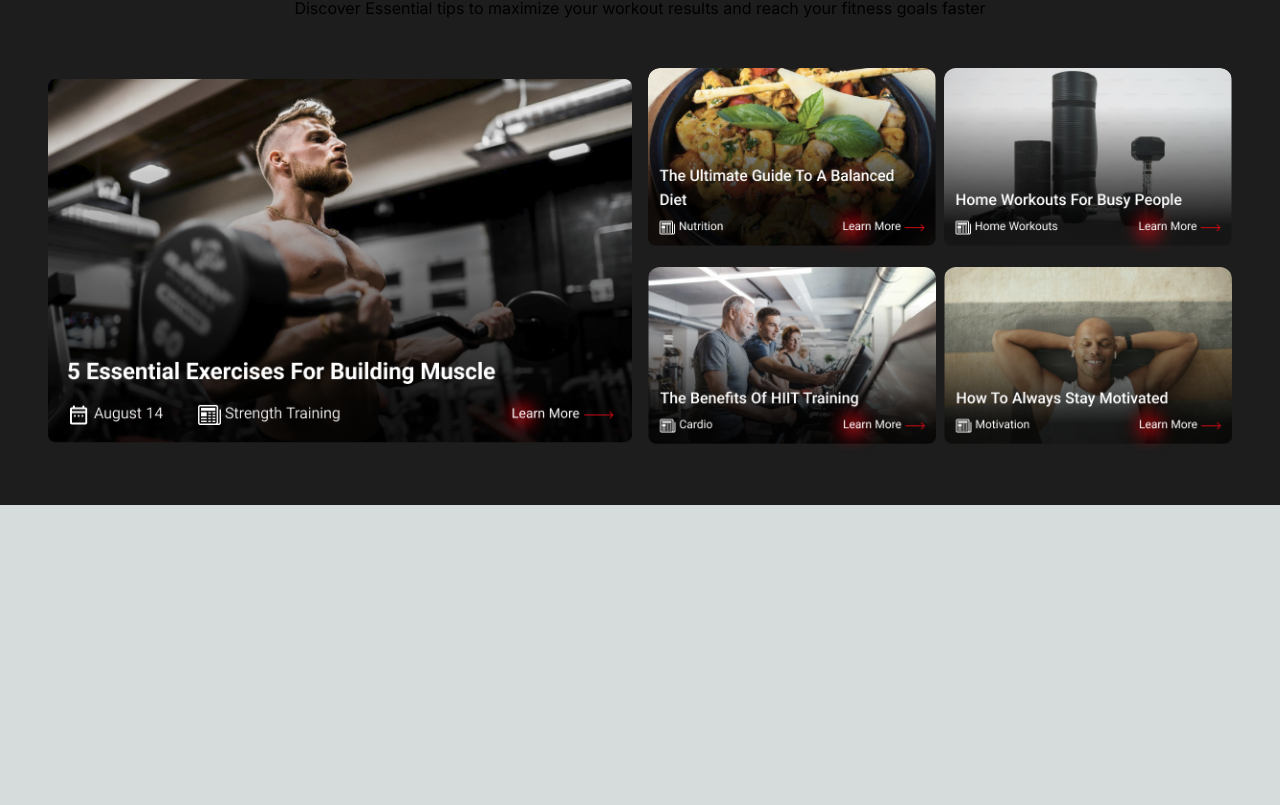
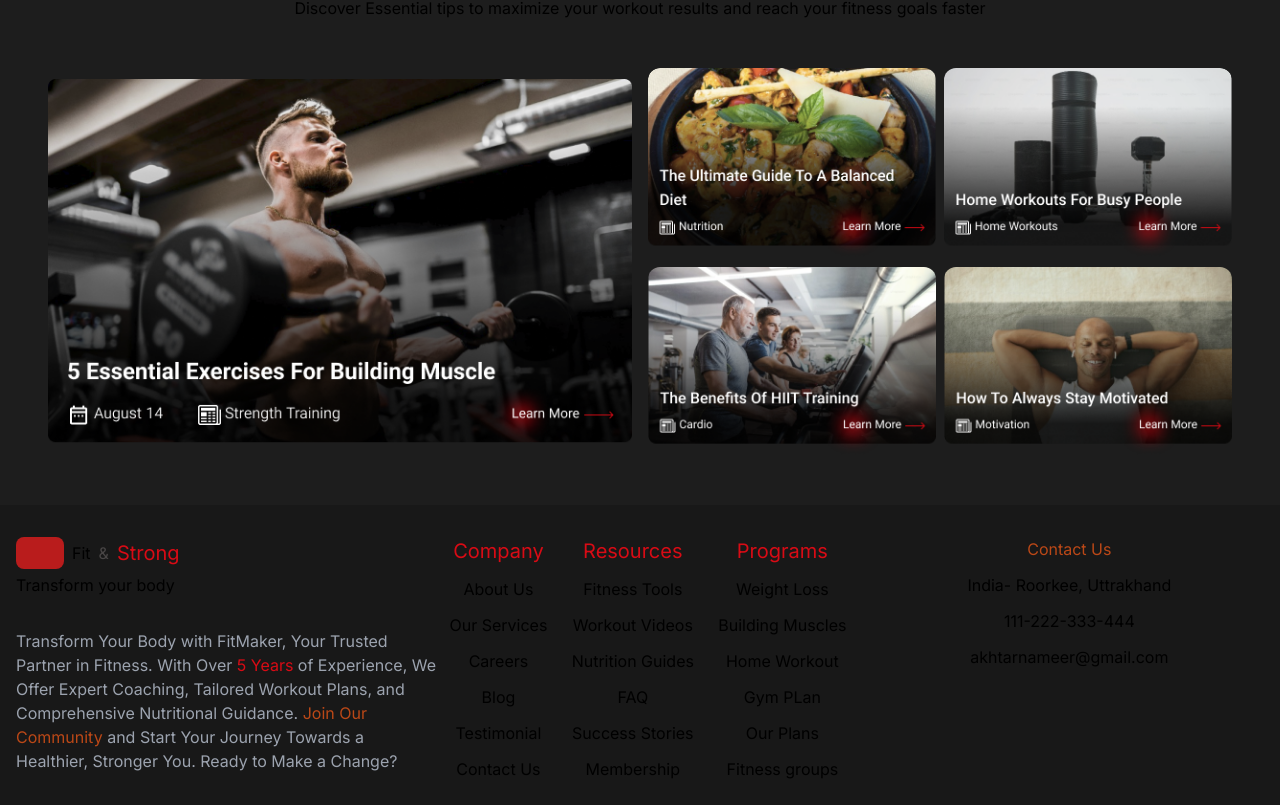
Before and after one commit to nameerakhter/Strong, a Next.js app: page / in a window 1280 px wide. Shown: the part 3886-4691 px from the top of the page. Before the commit the page ends 4391 px from the top, so only its background shows below. Built offline with nearby package versions, Linux system fonts and the light colour scheme.

Commit message:
added footer

```diff
--- a/src/app/page.tsx
+++ b/src/app/page.tsx
@@ -7,6 +7,7 @@ import Tools from "@/components/Tools";
 import Reviews from "@/components/Reviews";
 import Trainers from "@/components/Trainers";
 import BlogPost from "@/components/BlogPost";
+import Footer from "@/components/Footer";
 
 export default function Home() {
   return (
@@ -20,6 +21,8 @@ export default function Home() {
       <Reviews />
       <Trainers />
       <BlogPost />
+      <Footer />
+
 
 
     </div>
--- /dev/null
+++ b/src/components/Footer.tsx
@@ -0,0 +1,61 @@
+
+
+const Footer = () => {
+  return (
+    <div className="flex  bg-[#181818] pt-[2rem]">
+      <section className='lg:w-1/3 left-0 ml-[1rem] md:w-1/5'>
+        <div className='flex items-center gap-2 mb-1'>
+          <div className='bg-red-700 rounded-lg w-[3rem] h-[2rem]'></div>
+          <p className='lg:text-base md:text-sm'>Fit </p><p className='text-[#494646]'>&</p> <p className='text-[#d80b15] text-xl capitalize'>Strong</p>
+        </div>
+        <p className='lg:text-base md:text-sm'>Transform your body</p>
+
+        <div className="text-gray-400 py-[2rem]">Transform Your Body with FitMaker, Your Trusted Partner in Fitness. With Over<span className="inline text-[#d80b15]"> 5 Years</span> of Experience, We Offer Expert Coaching, Tailored Workout Plans, and Comprehensive Nutritional Guidance. <span className="text-[#bb4817] inline">Join Our Community </span>and Start Your Journey Towards a Healthier, Stronger You. Ready to Make a Change?</div>
+
+      </section>
+      <section className="w-1/3">
+        <div className="grid grid-row-1 grid-flow-col pb-[1rem]">
+          <div className="flex flex-col items-center justify-center gap-3">
+
+            <h2 className="text-[#d80b15] text-xl">Company</h2>
+            <ul>About Us</ul>
+            <ul>Our Services</ul>
+            <ul>Careers</ul>
+            <ul>Blog</ul>
+            <ul>Testimonial</ul>
+            <ul>Contact Us</ul>
+          </div>
+          <div className="flex flex-col items-center justify-center gap-3">
+
+            <h2 className="text-[#d80b15] text-xl">Resources</h2>
+            <ul>Fitness Tools</ul>
+            <ul>Workout Videos</ul>
+            <ul>Nutrition Guides</ul>
+            <ul>FAQ</ul>
+            <ul>Success Stories</ul>
+            <ul>Membership</ul>
+          </div>
+          <div className="flex flex-col items-center justify-center gap-3">
+
+            <h2 className="text-[#d80b15] text-xl">Programs</h2>
+            <ul>Weight Loss</ul>
+            <ul>Building Muscles</ul>
+            <ul>Home Workout</ul>
+            <ul>Gym PLan</ul>
+            <ul>Our Plans</ul>
+            <ul>Fitness groups</ul>
+          </div>
+
+        </div>
+      </section>
+      <section className="w-1/3 flex flex-col items-center justify-start gap-3">
+        <h2 className="text-[#bb4817]">Contact Us</h2>
+        <p>India- Roorkee, Uttrakhand</p>
+        <p>111-222-333-444</p>
+        <p>akhtarnameer@gmail.com</p>
+      </section>
+    </div>
+  )
+}
+
+export default Footer
```
